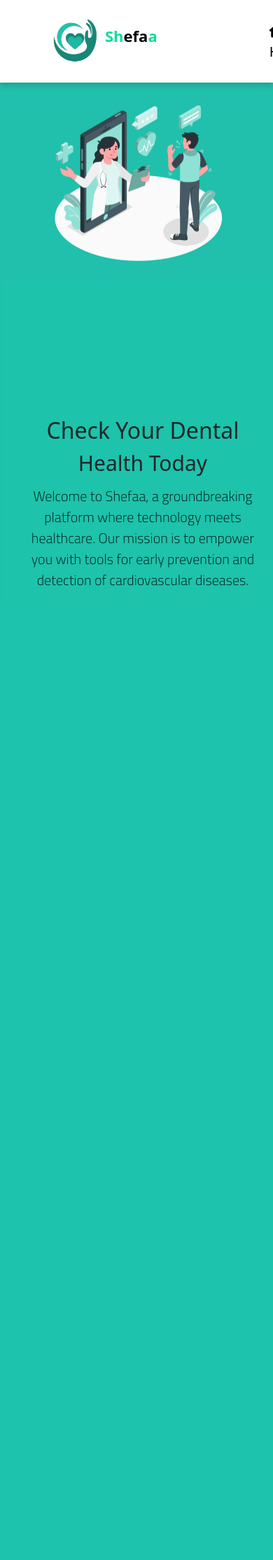
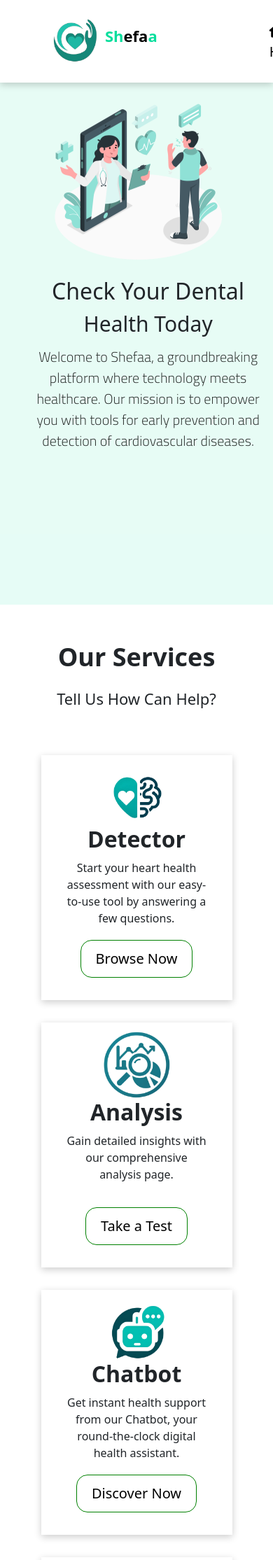
Before and after one commit to ahmedbasemdev/gp-app, a Flask app: page / in a window 390 px wide. Shown: the top 2229 px of the page at 70% size. Before the commit the page ends 837 px from the top, so only its background shows below. Run offline with Flask 3, Linux system fonts and the light colour scheme.

Commit message:
ddddscasvcsav

```diff
--- a/static/Styles/index.css
+++ b/static/Styles/index.css
@@ -222,7 +222,7 @@ margin-left: 2rem;
 }
 .i-name>:nth-child(3){
     color: var(--black);
-    font-weight: b;
+    /* font-weight: b; */
     font-size: 20px;
     margin-bottom: 20px;
     margin-top: 10px;
@@ -493,6 +493,10 @@ width: 500px;
     text-align: center;
     margin-top: -2rem;
 }
+.parts .partRight img{
+    width: 400px;
+    height: 400px;
+}
 
 
 
@@ -578,6 +582,13 @@ font-size: 16px;
 
 
  @media screen and (max-width: 600px) {
+    body{
+        width: 100vw;
+        display: flex;
+        overflow-x: hidden; /* Hides horizontal scrollbar */
+
+    }
+
     .n-wrapper{
         display: flex;
         /* flex-direction: row; */
@@ -586,17 +597,20 @@ font-size: 16px;
         display: flex;
         flex-direction: column;
         width: 100vw;
-        background-color: #20c0ac;
+        background-color: #08de9e19;
         align-items: center;
+        min-height: 800px;
     }
     .flex-item:nth-child(1) {
         order: 2;
-
+        background-color: transparent;
+        flex: 12;
       }
       .flex-item:nth-child(1) .i-name{
-        margin-left: 2rem;
+        margin-left: 2.5rem;
         width: 88%;
         text-align: center;
+        margin-top: -10rem;
       }
       .flex-item:nth-child(1) .i-name>:nth-child(1){
         color: var(--black);
@@ -612,6 +626,9 @@ font-size: 16px;
         animation: slide-top 0.5s cubic-bezier(0.250, 0.460, 0.450, 0.940) both;
 
       }
+      /* .flex-item:nth-child(1) .i-name>:nth-child(3){
+
+      } */
 
        .i-button{
         display: none;
@@ -623,13 +640,93 @@ font-size: 16px;
         margin-left: 2rem;
       }
 
+
+      /* SERVICES */
     #Services{
-        display: none;
+        /* display: none; */
+        width: 100vw;
     }
+    .Services-container{
+        display: flex;
+        flex-wrap: wrap;
+        /* flex-direction: column; */
+        align-items: center;
+        width: 70dvw;
+        /* justify-content: space-around; */
+
+     }
+
+
+     .Services-container .oneServices {
+        margin-bottom: 2rem;
+        height: 350px;
+     }
+
+     .Services-details{
+        width: 200px;
+        text-align: center;
+        margin-top: -1.7rem;
+     }
+
+
+     /* Detector-work */
+
     .Detector-work{
-        display: none;
+        /* display: none; */
+        width: 100vw;
+        margin-bottom: 2rem;
     }
+
+    .dtwContainer> h1{
+        text-align: center;
+    }
+    .dtwBody .parts{
+        display: flex;
+        flex-direction: column;
+        margin-bottom: 2rem;
+    }
+
+    .parts .partRight img{
+        width: 200px;
+        height: 200px;
+    }
+
+    .order-item:nth-child(1) {
+        order: 2;
+    }
+    .order-item:nth-child(2) {
+        order: 1;
+    }
+
+
     .footer{
-        display: none;
+        width: 100vw;
+        justify-content: left;
+
+    }
+    .footer .footer-container{
+        gap: 0;
+        display: flex;
+        flex-direction: column;
+        /* align-items: center; */
+        margin-left: 2rem;
+    }
+    .footer .left img{
+        width: 300px;
+        height: 150px;
+    }
+    .footer-container h5 {
+
+    }
+    .mid, .right{
+        margin-bottom: 1rem;
+    }
+    .footer .footer-container ul{
+        margin-top: -0.5rem;
+    }
+    .footer .footer-container li{
+        font-size: 22px;
+        margin-left: 1.5rem;
+        list-style: disc;
     }
  }
--- a/templates/chd.html
+++ b/templates/chd.html
@@ -152,6 +152,9 @@
             /* margin-bottom: 2rem; */
         }
 /* End Doctor Suggesion */
+
+
+
 
     </style>
 </head>
--- a/templates/index.html
+++ b/templates/index.html
@@ -173,15 +173,15 @@
                             </div>
                         </div>
                         <div class="partRight">
-                            <img src="../static/images/Answer Some Questions.png" style="width: 400px; height: 400px;">
+                            <img src="../static/images/Answer Some Questions.png" >
                         </div>
 
                     </div>
                     <div class="parts secondPart">
-                        <div class="partRight">
-                            <img src="../static/images/Analyze Answers.png" style="width: 400px; height: 400px;">
+                        <div class="partRight order-item">
+                            <img src="../static/images/Analyze Answers.png" >
                         </div>
-                        <div class="partLeft" style="margin-top: 2.5rem;">
+                        <div class="partLeft order-item" style="margin-top: 2.5rem;">
                             <h3 style="margin-bottom: 3rem;">2. Analyze Answers</h3>
                             <div class="partInfo">
                                 <p>We do analysis by:</p>
@@ -204,7 +204,7 @@
                             </div>
                         </div>
                         <div class="partRight">
-                            <img src="../static/images/Final Result.png" style="width: 400px; height: 400px; ">
+                            <img src="../static/images/Final Result.png" >
                         </div>
 
                     </div>
```
Also changed, not shown: templates/chat.html (+30 -4 lines).
